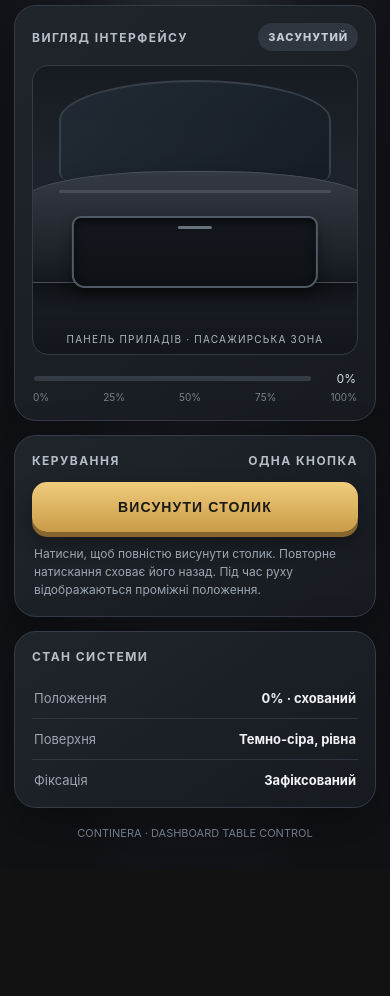
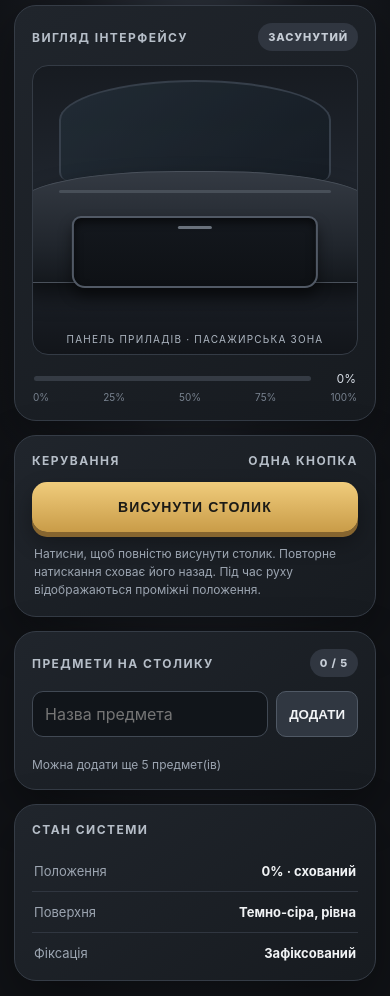
Before and after one commit to romapotupo998-cmd/continera-dashboard-table, a plain HTML site: page index.html in a window 390 px wide. Shown: the part 97-1093 px from the top of the page. Before the commit the page ends 967 px from the top, so only its background shows below. Drawn offline with Linux system fonts and the light colour scheme.

Commit message:
Add separate tabletop item list section

```diff
--- a/index.html
+++ b/index.html
@@ -50,6 +50,11 @@
  <div class="cardhead"><div class="section">КЕРУВАННЯ</div><div class="section">ОДНА КНОПКА</div></div>
  <div class="control"><button id="toggle" class="toggle" type="button">ВИСУНУТИ СТОЛИК</button></div>
  <p class="hint">Натисни, щоб повністю висунути столик. Повторне натискання сховає його назад. Під час руху відображаються проміжні положення.</p>
+</section>
+<section class="card" id="itemsCard">
+ <div class="cardhead"><div class="section">ПРЕДМЕТИ НА СТОЛИКУ</div><div class="state" id="itemsBadge">0 / 5</div></div>
+ <form id="itemForm" class="items-form"><input id="itemInput" type="text" maxlength="40" placeholder="Назва предмета" autocomplete="off" aria-label="Назва предмета"><button type="submit">ДОДАТИ</button></form>
+ <div id="itemsList" class="items-list" aria-live="polite"></div><div id="itemsCount" class="items-count">Можна додати ще 5 предметів</div>
 </section>
 <section class="card">
  <div class="cardhead"><div class="section">СТАН СИСТЕМИ</div></div>
```
